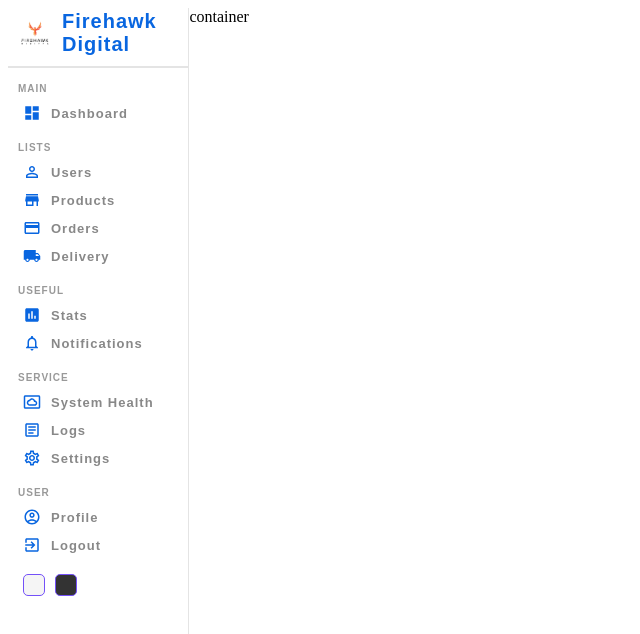
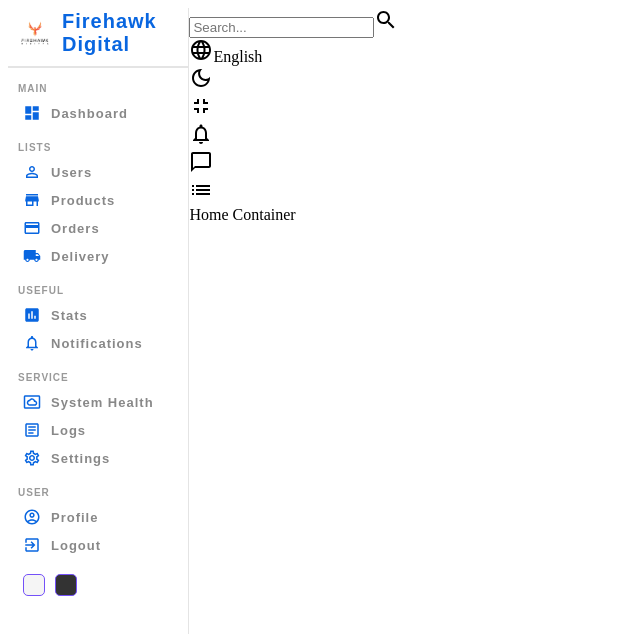
Before and after one commit to joester030376/WeListen, a React (Create React App) app: page / in a window 1280 px wide. Shown: the top 634 px of the page, without its empty margins (0-640 px from the left). Built offline with nearby package versions, Linux system fonts and the light colour scheme.

Commit message:
started navbar

```diff
--- a/src/pages/components/navbar/Navbar.jsx
+++ b/src/pages/components/navbar/Navbar.jsx
@@ -1,9 +1,49 @@
 import React from 'react'
+import SearchOutlinedIcon from '@mui/icons-material/SearchOutlined';
+import LanguageOutlinedIcon from '@mui/icons-material/LanguageOutlined';
+import DarkModeOutlinedIcon from '@mui/icons-material/DarkModeOutlined';
+import FullscreenExitOutlinedIcon from '@mui/icons-material/FullscreenExitOutlined';
+import NotificationsNoneOutlinedIcon from '@mui/icons-material/NotificationsNoneOutlined';
+import ChatBubbleOutlineOutlinedIcon from '@mui/icons-material/ChatBubbleOutlineOutlined';
+import ListOutlinedIcon from '@mui/icons-material/ListOutlined';
+
 import './navbar.scss'
 
 const Navbar = () => {
   return (
-    <div className="navbar">Navbar</div>
+    <div className="navbar">
+      <div className="wrapper">
+        <div className="search">
+          <input type='text' placeholder='Search...' />
+          <SearchOutlinedIcon />
+        </div>
+        <div className="items">
+          <div className="item">
+            <LanguageOutlinedIcon />
+            English
+          </div>
+          <div className="item">
+            <DarkModeOutlinedIcon />
+
+          </div>
+          <div className="item">
+            <FullscreenExitOutlinedIcon />
+
+          </div>
+          <div className="item">
+            <NotificationsNoneOutlinedIcon />
+
+          </div>
+          <div className="item">
+            <ChatBubbleOutlineOutlinedIcon />
+
+          </div>
+          <div className="item">
+            <ListOutlinedIcon />
+          </div>
+        </div>
+      </div>
+    </div>
   )
 }
 
--- a/src/pages/home/Home.jsx
+++ b/src/pages/home/Home.jsx
@@ -1,3 +1,4 @@
+import Navbar from '../components/navbar/Navbar';
 import Sidebar from '../components/sidebar/Sidebar';
 import './home.scss';
 
@@ -5,7 +6,10 @@
   return (
     <div className="home">
       <Sidebar />
-      <div className='homeContainer'>container</div>
+      <div className='homeContainer'>
+        <Navbar />
+        Home Container
+      </div>
     </div>
   )
 }
```
